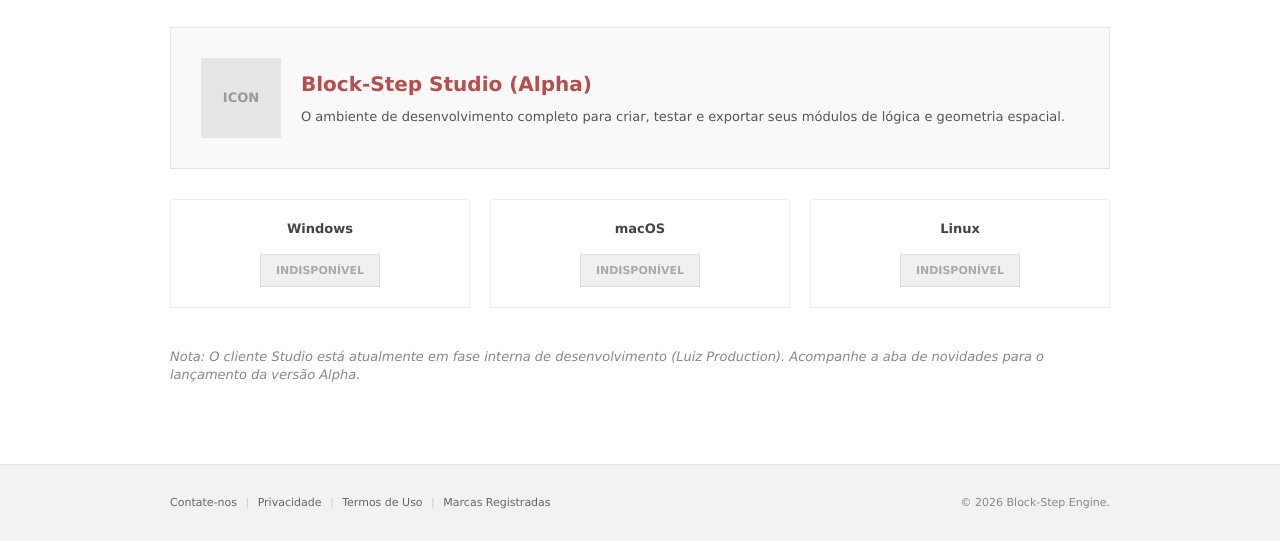
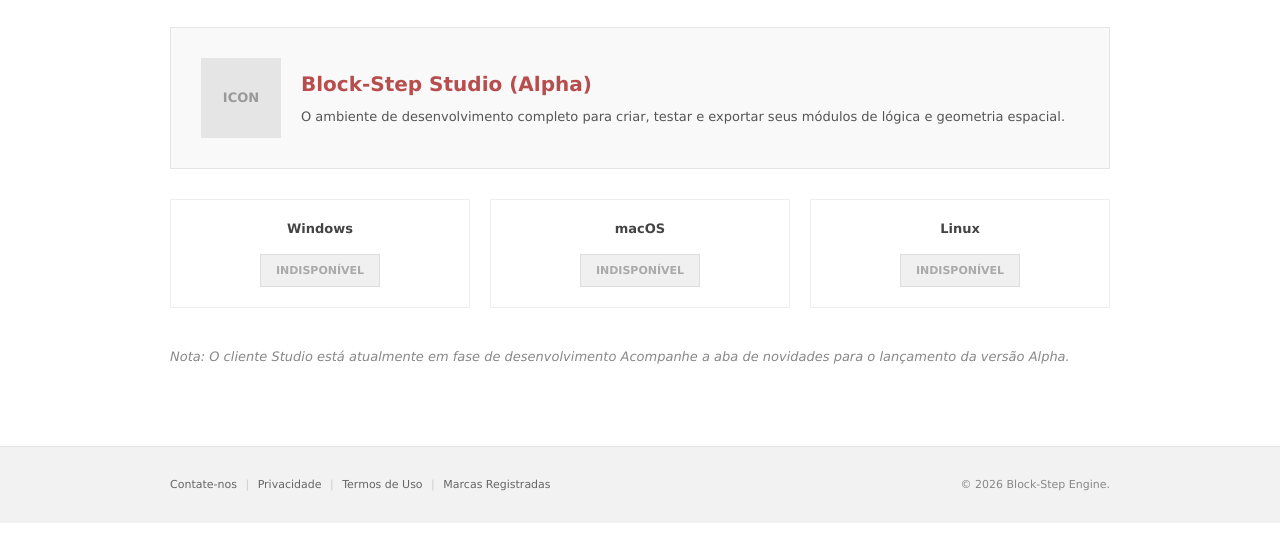
Before and after one commit to luizcsx/blockstep-engine, a plain HTML site: page downloads.html in a window 1280 px wide. Shown: the part 283-824 px from the top of the page. Drawn offline with Linux system fonts and the light colour scheme.

Commit message:
Update downloads.html

```diff
--- a/downloads.html
+++ b/downloads.html
@@ -223,7 +223,7 @@
                 </div>
             </div>
 
-            <p style="margin-top: 40px; font-style: italic; color: #888;">Nota: O cliente Studio está atualmente em fase interna de desenvolvimento (Luiz Production). Acompanhe a aba de novidades para o lançamento da versão Alpha.</p>
+            <p style="margin-top: 40px; font-style: italic; color: #888;">Nota: O cliente Studio está atualmente em fase de desenvolvimento Acompanhe a aba de novidades para o lançamento da versão Alpha.</p>
         </main>
     </div>
 
```
